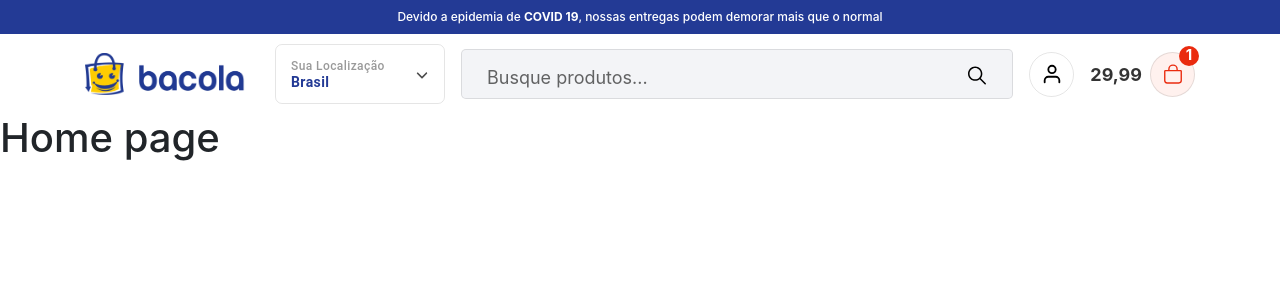
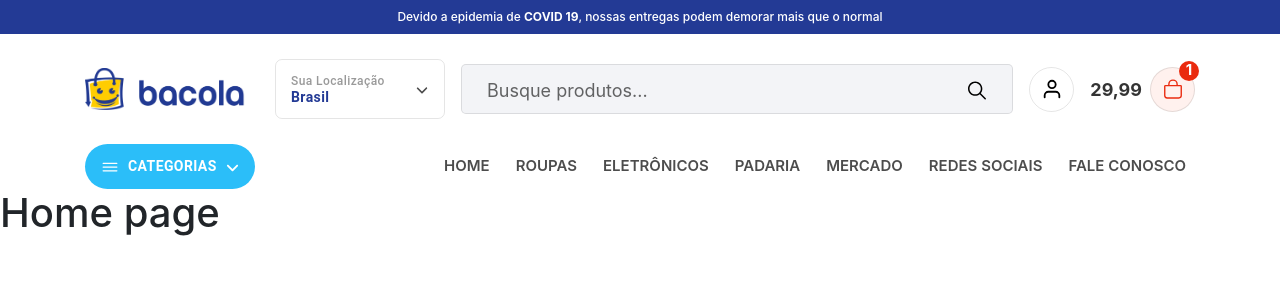
Before and after one commit to tligor/ecommerce_fullstack, a React (Create React App) app: page / in a window 1280 px wide. Shown: the top 300 px of the page. Built offline with nearby package versions, Linux system fonts and the light colour scheme.

Commit message:
modificações nas categorias e barra de menus Header

```diff
--- a/src/App.css
+++ b/src/App.css
@@ -10,3 +10,9 @@ body{
     font-family: "Lato", sans-serif;
     font-size: 14px;
 }
+
+@media (min-width: 1300px){
+    .container, .container-lg, .container-md, .container-sm, .container-xl {
+        max-width: 1200px;
+    }
+}
--- /dev/null
+++ b/src/Components/Header/Navigation/index.js
@@ -0,0 +1,54 @@
+import { NavMenu, NavMenuBtn, NavMenuList } from "./styles.ts";
+import Button from "@mui/material/Button";
+import { IoIosMenu } from "react-icons/io";
+import { FaAngleDown } from "react-icons/fa6";
+import { Link } from "react-router-dom";
+
+const Navigation = () => {
+  return (
+    <NavMenu>
+      <div className="container">
+        <div className="row">
+          <NavMenuBtn className="col-sm-3">
+            <Button className="btnCategorias">
+              <span className="mr-2">
+                <IoIosMenu className="ioiosmenu" />
+              </span>
+              <span>Categorias</span>
+              <span className="ml-2">
+                <FaAngleDown className="Fangledown" />
+              </span>
+            </Button>
+          </NavMenuBtn>
+          <NavMenuList className="col-sm-9">
+            <ul className="list list-inline ml-auto">
+              <li className="list-inline-item">
+                <Link to="/">Home</Link>
+              </li>
+              <li className="list-inline-item">
+                <Link to="/">Roupas</Link>
+              </li>
+              <li className="list-inline-item">
+                <Link to="/">Eletrônicos</Link>
+              </li>
+              <li className="list-inline-item">
+                <Link to="/">Padaria</Link>
+              </li>
+              <li className="list-inline-item">
+                <Link to="/">Mercado</Link>
+              </li>
+              <li className="list-inline-item">
+                <Link to="/">Redes sociais</Link>
+              </li>
+              <li className="list-inline-item">
+                <Link to="/">Fale conosco</Link>
+              </li>
+            </ul>
+          </NavMenuList>
+        </div>
+      </div>
+    </NavMenu>
+  );
+};
+
+export default Navigation;
--- /dev/null
+++ b/src/Components/Header/Navigation/styles.ts
@@ -0,0 +1,70 @@
+import styled from "styled-components";
+
+export const NavMenu = styled.nav`
+
+
+.btnCategorias{
+    background: #2bbef9;
+    padding: 10px 15px;
+    border-radius: 30px;
+    align-items: center;
+
+    .ioiosmenu{
+        font-size: 20px;
+    }
+
+    .Fangledown{
+        font-size: 15px;
+    }
+
+    span{
+        color: #fff;
+        font-weight: 600;
+    }
+    svg{
+
+        }
+}
+`
+
+export const NavMenuBtn = styled.div`
+
+`
+
+export const NavMenuList = styled.div`
+    display: flex;
+    align-items: center;
+    width: 100%;
+
+    ul{
+        margin-bottom: 0px;
+
+
+        li{
+
+            a{
+                font-size: 15px;
+                font-weight: 600;
+                text-align: none;
+                color: rgba(0,0,0,.7);
+                text-transform: uppercase;
+                display: flex;
+                align-items: center;
+                padding: 10px 9px;
+                transition: all .2s ease-in-out;
+                text-decoration: none;
+                border-radius: 25px;
+
+                &:hover{
+                    background: #f0faff;
+                    color: #2bbef9;
+                }
+
+                svg{
+                    font-size: 20px;
+                }
+            }
+        }
+    }
+
+`
--- /dev/null
+++ b/src/Components/Header/Searchbar/index.js
@@ -0,0 +1,16 @@
+import { HeaderSearch } from "./styles.ts";
+import { IoIosSearch } from "react-icons/io";
+import Button from "@mui/material/Button";
+
+const Searchbar = () => {
+  return (
+    <HeaderSearch className="ml-3 mr-3">
+      <input type="text" placeholder="Busque produtos..." />
+      <Button>
+        <IoIosSearch />
+      </Button>
+    </HeaderSearch>
+  );
+};
+
+export default Searchbar;
--- /dev/null
+++ b/src/Components/Header/Searchbar/styles.ts
@@ -0,0 +1,44 @@
+import styled from "styled-components";
+
+
+export const HeaderSearch = styled.div`
+        width: 60%;
+        height: 50px;
+        background: #f3f4f7;
+        padding: 5px;
+        position: relative;
+        border-radius: 5px;
+        border: 1px solid rgba(0,0,0,.1);
+
+        input{
+            background: transparent;
+            outline: none;
+            font-size: 18px;
+            color: rgba(0,0,0,.7);
+            width: 100%;
+            height: 40px;
+            border: 0px;
+            padding: 0px 20px;
+
+            &::-webkit-input-placeholder{
+                color: rgba(0,0,0,.6);
+            }
+        }
+
+        button{
+            position: absolute;
+            top: 5px;
+            right: 15px;
+            z-index: 100;
+            min-width: 40px;
+            height: 40px;
+            width: 40px;
+            border-radius: 50%;
+            color: #000;
+
+
+            svg{
+                font-size: 25px;
+            }
+        }
+`
--- a/src/Components/Header/index.js
+++ b/src/Components/Header/index.js
@@ -4,17 +4,17 @@ import {
   HeaderStl,
   LogoLink,
   SeletorCountry,
-  HeaderSearch,
   HeaderUsuario,
   HeaderCarrinho,
   Contador,
 } from "./styles.ts";
 import logo from "../../assets/images/logo.png";
 import CountryDropDown from "../CountryDropDown/index.js";
-import { IoIosSearch } from "react-icons/io";
+import Searchbar from "../Header/Searchbar/index.js";
 import { FiUser } from "react-icons/fi";
 import { IoBagOutline } from "react-icons/io5";
 import Button from "@mui/material/Button";
+import Navigation from "./Navigation/index.js";
 
 const Header = () => {
   return (
@@ -27,7 +27,6 @@ const Header = () => {
           </Anuncio>
         </div>
       </div>
-
       <HeaderStl>
         <div className="container">
           <div className="row">
@@ -38,18 +37,7 @@ const Header = () => {
             </div>
             <SeletorCountry className="col-sm-10 d-flex align-items-center">
               <CountryDropDown />
-
-              {/*Busca do Header começa aqui*/}
-
-              <HeaderSearch className="ml-3 mr-3">
-                <input type="text" placeholder="Busque produtos..." />
-                <Button>
-                  <IoIosSearch />
-                </Button>
-              </HeaderSearch>
-
-              {/*Busca do Header termina aqui*/}
-
+              <Searchbar />
               <HeaderUsuario className="d-flex align-items-center ml-auto">
                 <Button className="circle mr-3">
                   <FiUser />
@@ -70,6 +58,7 @@ const Header = () => {
           </div>
         </div>
       </HeaderStl>
+      <Navigation />
     </HeaderWrapper>
   );
 };
--- a/src/Components/Header/styles.ts
+++ b/src/Components/Header/styles.ts
@@ -24,7 +24,7 @@ export const HeaderWrapper = styled.div`
 export const HeaderStl = styled.div`
     width: 100%;
     height: auto;
-    padding: 10px 0;
+    padding: 25px 0;
 
     .logoWrapper img{
         width: 100%;
@@ -59,47 +59,6 @@ export const SeletorCountry = styled.div`
     }
 `
 
-export const HeaderSearch = styled.div`
-        width: 60%;
-        height: 50px;
-        background: #f3f4f7;
-        padding: 5px;
-        position: relative;
-        border-radius: 5px;
-        border: 1px solid rgba(0,0,0,.1);
-
-        input{
-            background: transparent;
-            outline: none;
-            font-size: 18px;
-            color: rgba(0,0,0,.7);
-            width: 100%;
-            height: 45px;
-            border: 0px;
-            padding: 0px 20px;
-
-            &::-webkit-input-placeholder{
-                color: rgba(0,0,0,.6);
-            }
-        }
-
-        button{
-            position: absolute;
-            top: 5px;
-            right: 15px;
-            z-index: 100;
-            min-width: 40px;
-            height: 40px;
-            width: 40px;
-            border-radius: 50%;
-            color: #000;
-
-
-            svg{
-                font-size: 25px;
-            }
-        }
-`
 
 export const HeaderUsuario = styled.div`
 
```
Also changed, not shown: 1 other file (tests, documents, lock files or other folders).
